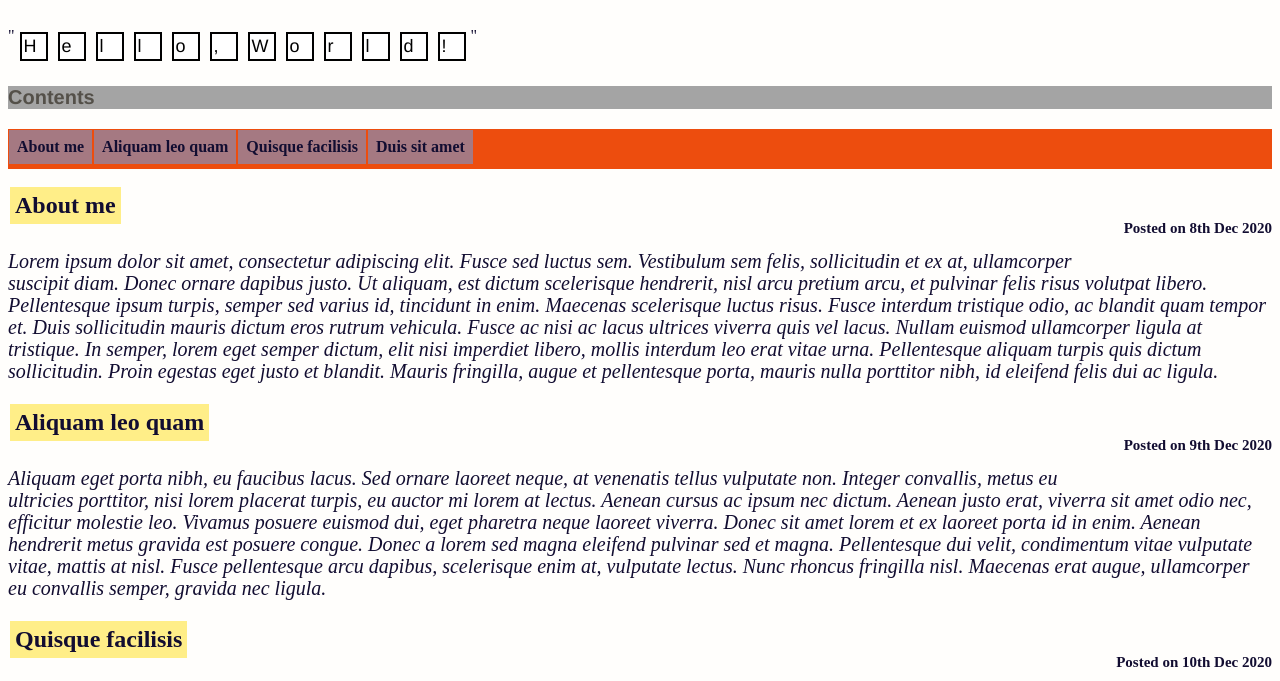
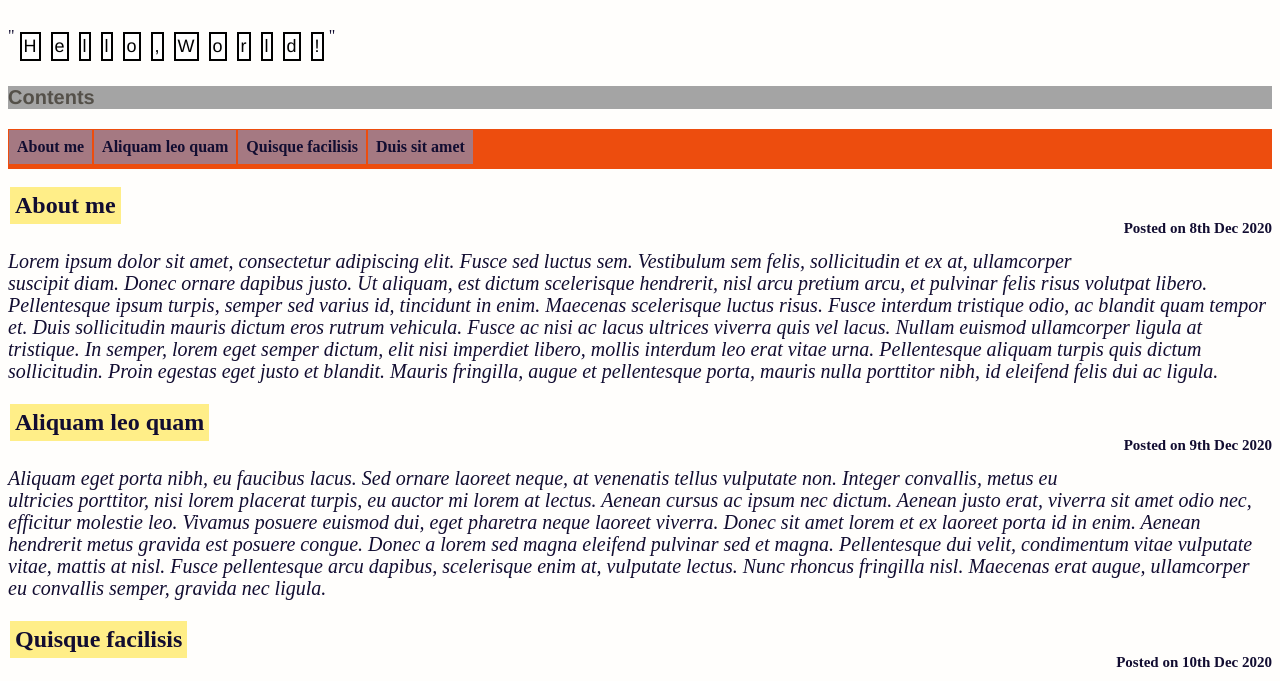
Before and after one commit to alex74190/JacquesN16.github.io, a plain HTML site: page index.html in a window 1280 px wide. Shown: the part 86-767 px from the top of the page. Drawn offline with Linux system fonts and the light colour scheme.

Commit message:
Update mainstyles.css

```diff
--- a/mainstyles.css
+++ b/mainstyles.css
@@ -23,8 +23,7 @@
                      font-family:"Helvetica", san-serif;
                      border: solid 2px;
                      font-size:18px;
-                     width:20px;
-                     heigth:40px;
+
             }
         #listName{
             display: block;
```
